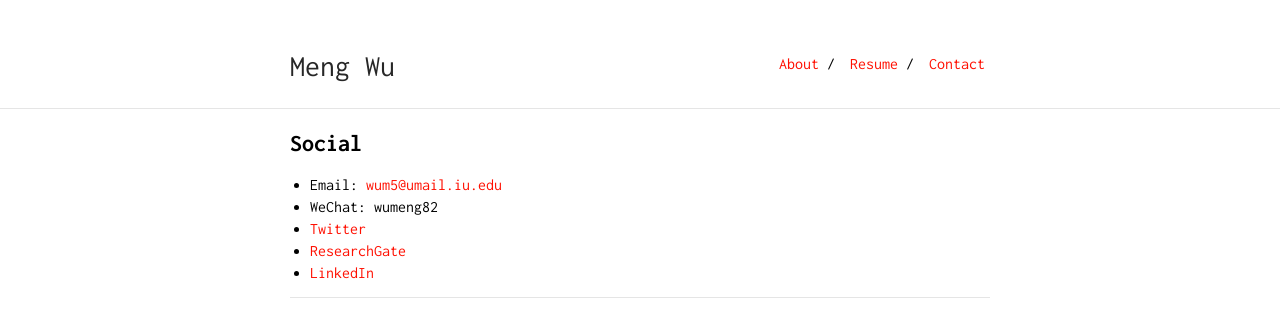
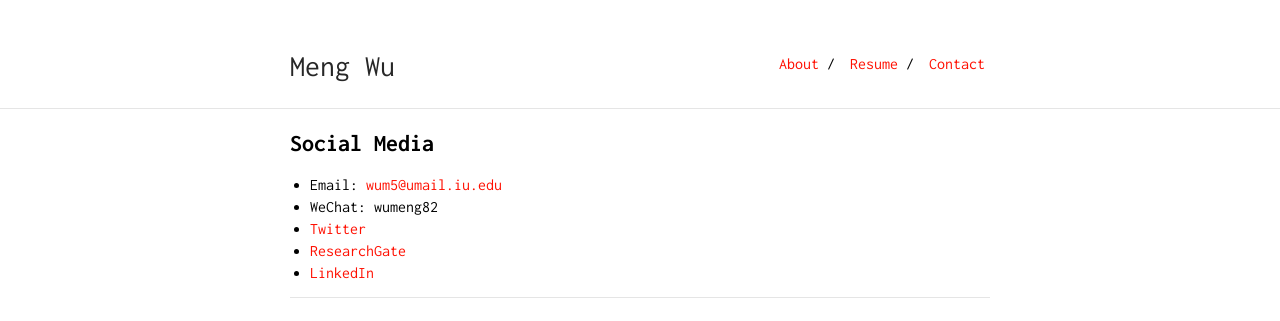
Before and after one commit to wum5/wum5.github.io, a Jekyll site: the page built from contact.md, in a window 1280 px wide. Shown: the top 321 px of the page. Built offline with Jekyll 4.4.1, drawn with Linux system fonts in a browser that asks for light colours; our own code applies the rules of GitHub Pages for plain Markdown files.

Commit message:
try template

```diff
--- a/contact.md
+++ b/contact.md
@@ -3,7 +3,7 @@ layout: default
 is_contact: true
 ---
 
-## Social
+## Social Media
 
 * Email: [wum5@umail.iu.edu](mailto:wum5@umail.iu.edu)
 * WeChat: wumeng82
```
